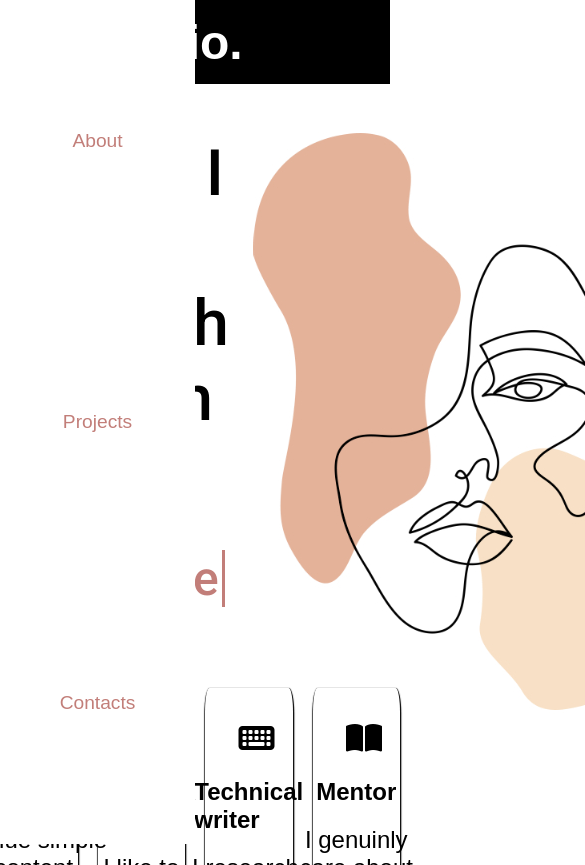
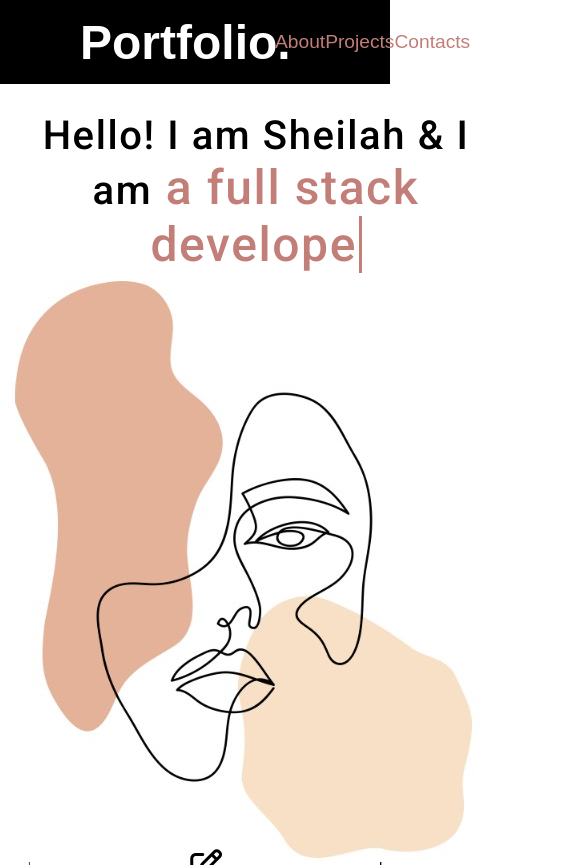
Before and after one commit to Ndiema-S/Portfolio, a plain HTML site: page index.html in a window 390 px wide. Shown: the top 865 px of the page, 585 px wide, since content can reach past the window. Drawn offline with Linux system fonts and the light colour scheme; a web font is replaced by a local one.

Commit message:
add js and styling

```diff
--- a/index.css
+++ b/index.css
@@ -16,6 +16,12 @@ nav {
     background: black;
     display: flex;
 
+}
+
+
+@media(max-width:600px){
+    .landing{width: 30%;
+    display: block;}
 
 }
 .portfolio{
@@ -26,17 +32,34 @@ nav {
     margin-right: auto;
     font-size: xx-large;
     color: white;
-    margin-left: 2rem;
+    margin-left: 5rem;
 
 
 }
 
+
+
 .landing {
+    margin-top: 20px;
+    margin-bottom: 0px;
     display: flex;
     justify-content: space-around;
     height: 68vh;
 
+
 }
+
+@media(max-width:750px){
+    .landing                      {
+        display: block;
+        align-items: center;
+        justify-content: center;
+
+        }
+        .intro{
+            width: 32rem;
+        }
+    }
 
 .nav-links {
 
@@ -60,41 +83,7 @@ nav {
 }
 
 
-@media screen and (max-width:768px) {
 
-    .line {
-        width: 30px;
-        height: 3px;
-        background: black;
-        margin: 5px;
-    }
-
-    nav {
-        position: relative;
-    }
-
-    .hambagur {
-        position: absolute;
-        cursor: pointer;
-        right: 5%;
-        top: 50%;
-        transform: translate(-5%, -50%);
-        z-index: 2;
-    }
-
-    .nav-links {
-        position: fixed;
-        background:white;
-        height: 100vh;
-        flex-direction: column;
-
-
-    }
-
-    /*.nav-links.open{
-pointer-events: all;
-}*/
-}
 
 .intro {
     display: flex;
@@ -104,6 +93,10 @@ pointer-events: all;
     font-size: 2rem;
 
 
+}
+
+.img{
+    padding-bottom: 0;
 }
 .emphasis{
     font-size:4rem ;
@@ -164,6 +157,7 @@ pointer-events: all;
     box-shadow: 0.3px 1px 1px 1px;
     cursor: pointer;
     transition: color 1.5s;
+
 
 
 
@@ -307,3 +301,37 @@ pointer-events: all;
     font-size: large;
 
 }
+@media(max-width:1000px) {
+
+    .footer{
+
+        display: block;
+        height: 100%;
+        margin-top: 30%;
+        justify-content: center;
+    }
+    .card{
+        width: 100%;
+    }
+.container{
+    margin-top: 70rem;
+}
+.quote{
+    font-size: 1.5rem;
+    font-style: italic;
+    display: flex;
+    justify-content: center;
+    align-items: center;
+    background:black;
+    color: #C27E79;
+    padding-bottom: 10rem;
+    text-align: center;
+    padding-left: 2px;
+    padding-right: 2px;
+
+}
+.emphasis{
+    font-size: 2.5rem;
+}
+
+}
--- a/index.html
+++ b/index.html
@@ -26,11 +26,6 @@
   </head>
   <body>
     <nav>
-      <div class="hambagur">
-        <div class="line"></div>
-        <div class="line"></div>
-        <div class="line"></div>
-      </div>
       <div class="portfolio"><h1>Portfolio.</h1></div>
       <ul class="nav-links">
         <li><a href="#" id="links"></a>About</li>
@@ -54,7 +49,7 @@
         </p>
       </div>
       <div class="img">
-        <img src="./img/port.jpg" alt="" />
+        <img src="./img/newimg.jpg" alt="" />
       </div>
     </div>
 
```
Also changed, not shown: img/newimg.jpg (added), img/port.jpg (deleted).
